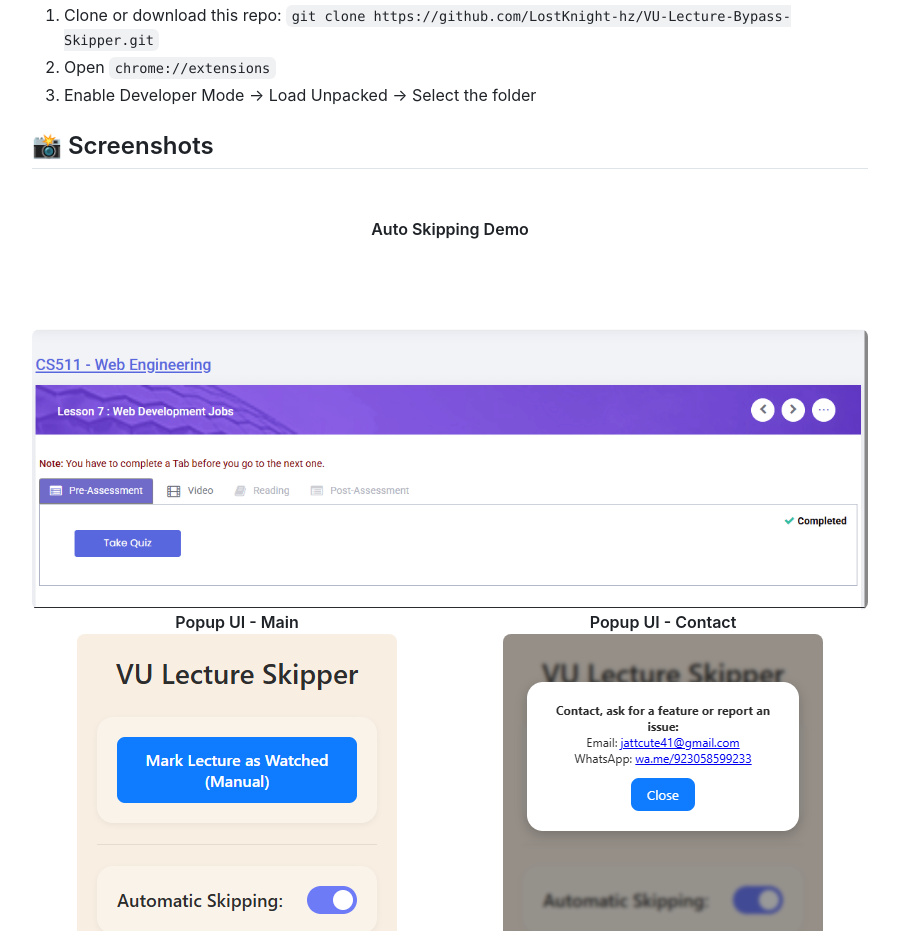
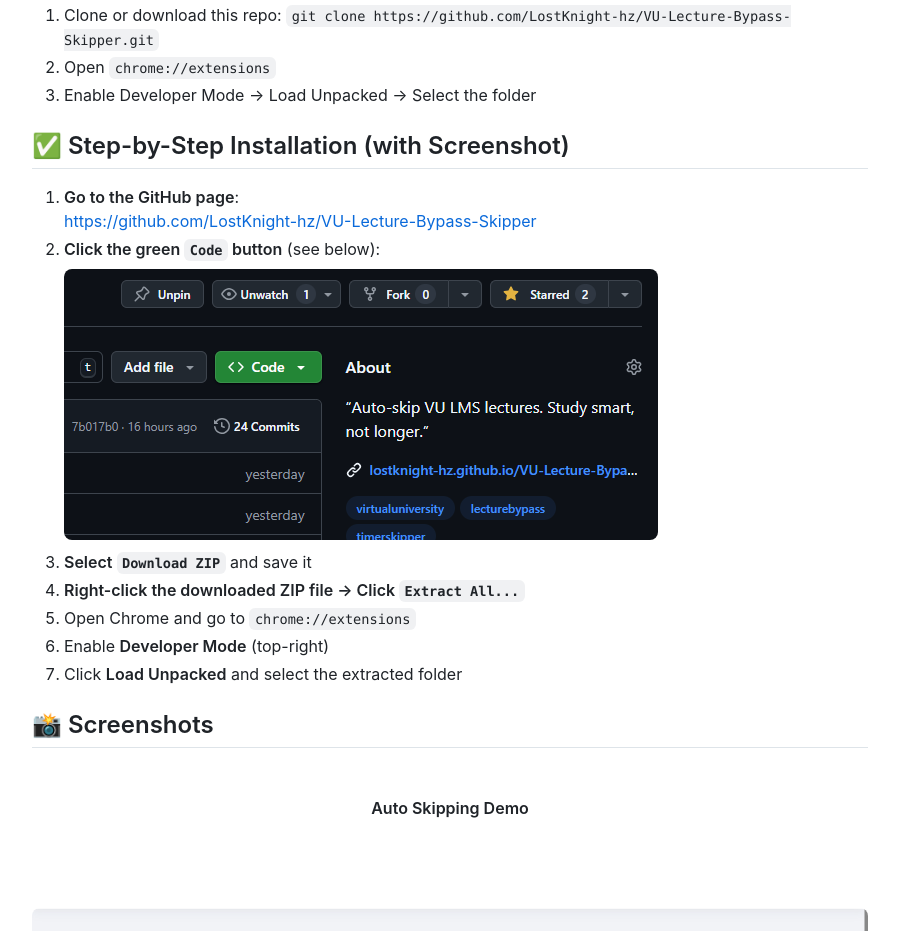
Before and after one commit to LostKnight-hz/VU-Lecture-Bypass-Skipper, a browser extension: page index.html in a window 1280 px wide. Shown: the part 1260-2191 px from the top of the page, without its empty margins (190-1089 px from the left). Drawn offline with nearby package versions, Linux system fonts and the light colour scheme.

Commit message:
Update index.html

```diff
--- a/index.html
+++ b/index.html
@@ -79,6 +79,21 @@
           <li>Open <code>chrome://extensions</code></li>
           <li>Enable Developer Mode → Load Unpacked → Select the folder</li>
         </ol>
+<h2>✅ Step-by-Step Installation (with Screenshot)</h2>
+<ol>
+  <li><strong>Go to the GitHub page</strong>:<br>
+    <a href="https://github.com/LostKnight-hz/VU-Lecture-Bypass-Skipper" target="_blank">https://github.com/LostKnight-hz/VU-Lecture-Bypass-Skipper</a>
+  </li>
+  <li><strong>Click the green <code>Code</code> button</strong> (see below):<br>
+    <img src="Screenshots/github-download.png" alt="GitHub Download Screenshot" style="max-width: 100%; border-radius: 8px; margin-top: 8px;">
+  </li>
+  <li><strong>Select <code>Download ZIP</code></strong> and save it</li>
+  <li><strong>Right-click the downloaded ZIP file → Click <code>Extract All...</code></strong></li>
+  <li>Open Chrome and go to <code>chrome://extensions</code></li>
+  <li>Enable <strong>Developer Mode</strong> (top-right)</li>
+  <li>Click <strong>Load Unpacked</strong> and select the extracted folder</li>
+</ol>
+
         <h2>📸 Screenshots</h2>
           <div style="display: flex; flex-direction: column; gap: 2rem; align-items: center;">
             <div style="text-align: center;"></div>
```
